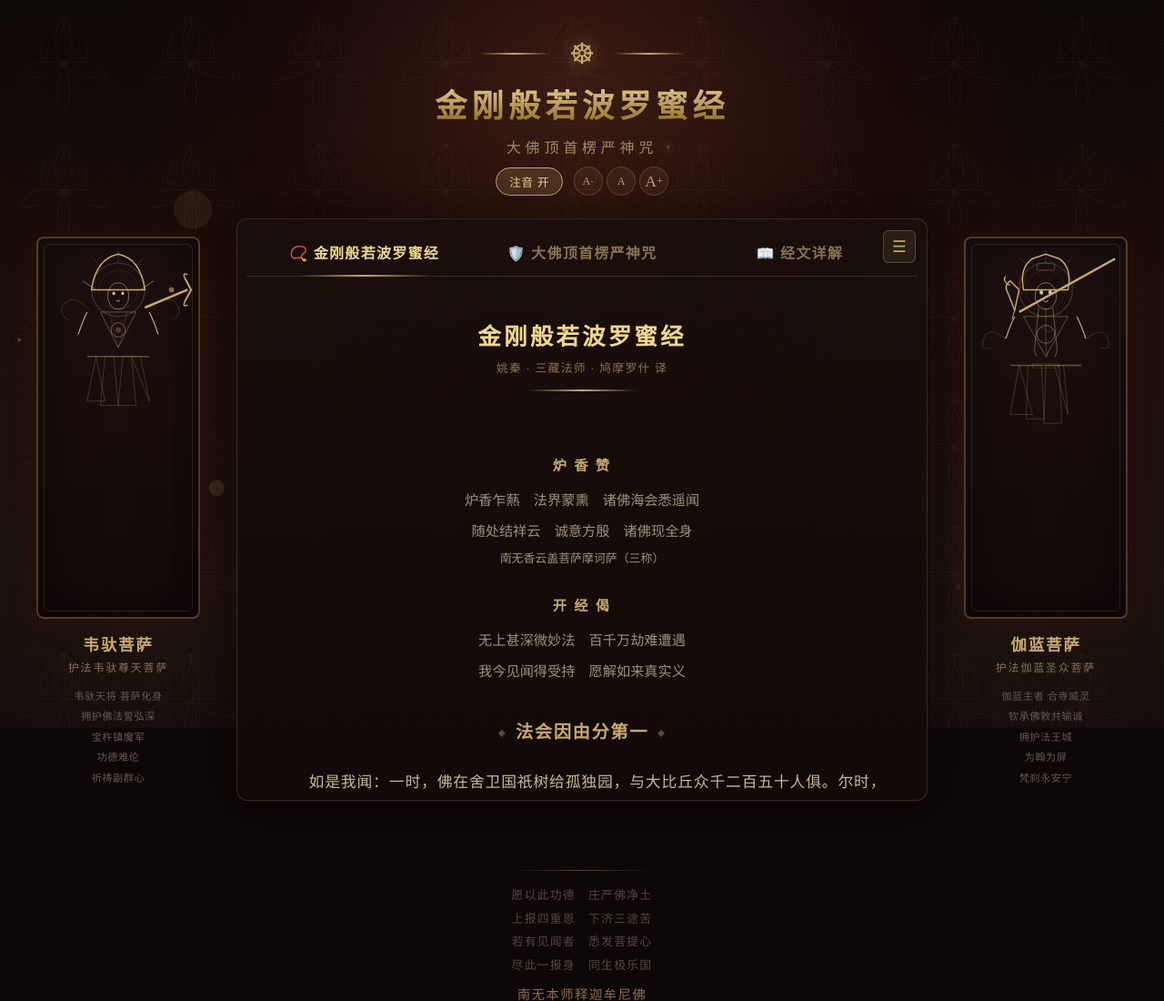
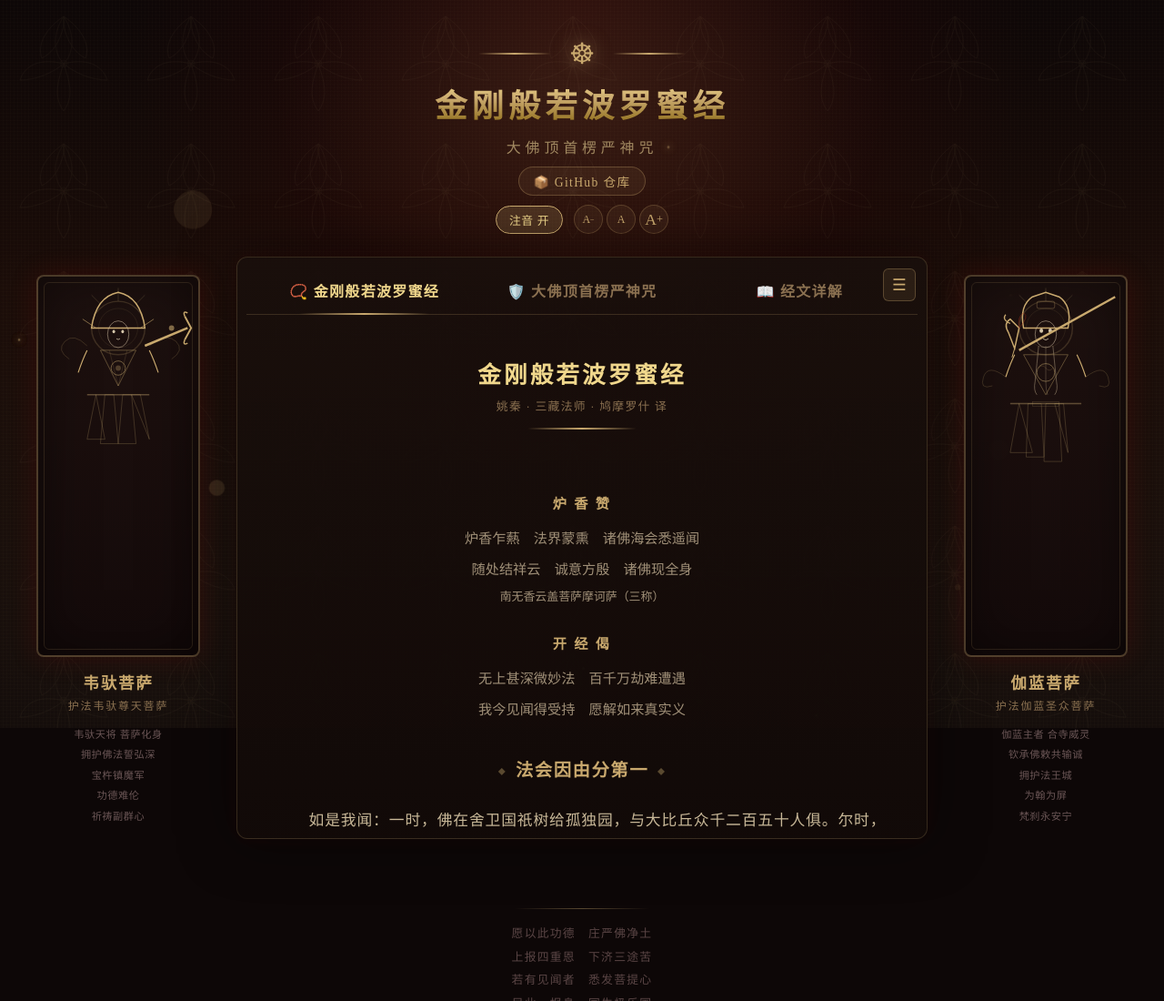
Before and after one commit to OOP101/buddhist-sutra-study-, a plain HTML site: page buddhist-sutra.html in a window 1280 px wide. Shown: the top 1100 px of the page at 91% size. Drawn offline with Linux system fonts and the light colour scheme; a web font is replaced by a local one.

Commit message:
feat: 网页顶部加 GitHub 仓库链接，README 加在线预览地址

```diff
--- a/buddhist-sutra.html
+++ b/buddhist-sutra.html
@@ -159,6 +159,24 @@
   }
   .header .subtitle span {
     display: inline-block; margin: 0 12px;
+  }
+  .repo-link {
+    display: inline-block;
+    margin-top: 10px;
+    padding: 5px 16px;
+    font-size: 0.85em;
+    letter-spacing: 0.1em;
+    color: var(--gold);
+    background: rgba(201,169,110,0.08);
+    border: 1px solid rgba(201,169,110,0.3);
+    border-radius: 999px;
+    text-decoration: none;
+    transition: all 0.3s;
+  }
+  .repo-link:hover {
+    background: rgba(201,169,110,0.2);
+    border-color: var(--gold-bright);
+    box-shadow: 0 0 12px rgba(201,169,110,0.3);
   }
 
   /* ===== 顶部工具栏 ===== */
@@ -675,6 +693,7 @@
     </div>
     <h1>金刚般若波罗蜜经</h1>
     <div class="subtitle"><span>大佛顶首楞严神咒</span></div>
+    <a class="repo-link" href="https://github.com/OOP101/buddhist-sutra-study-" target="_blank" rel="noopener">📦 GitHub 仓库</a>
     <!-- 工具栏 -->
     <div class="toolbar">
       <button class="tool-btn active" id="pinyinToggle" onclick="togglePinyin()">注音 开</button>
```
Also changed, not shown: 1 other file.
